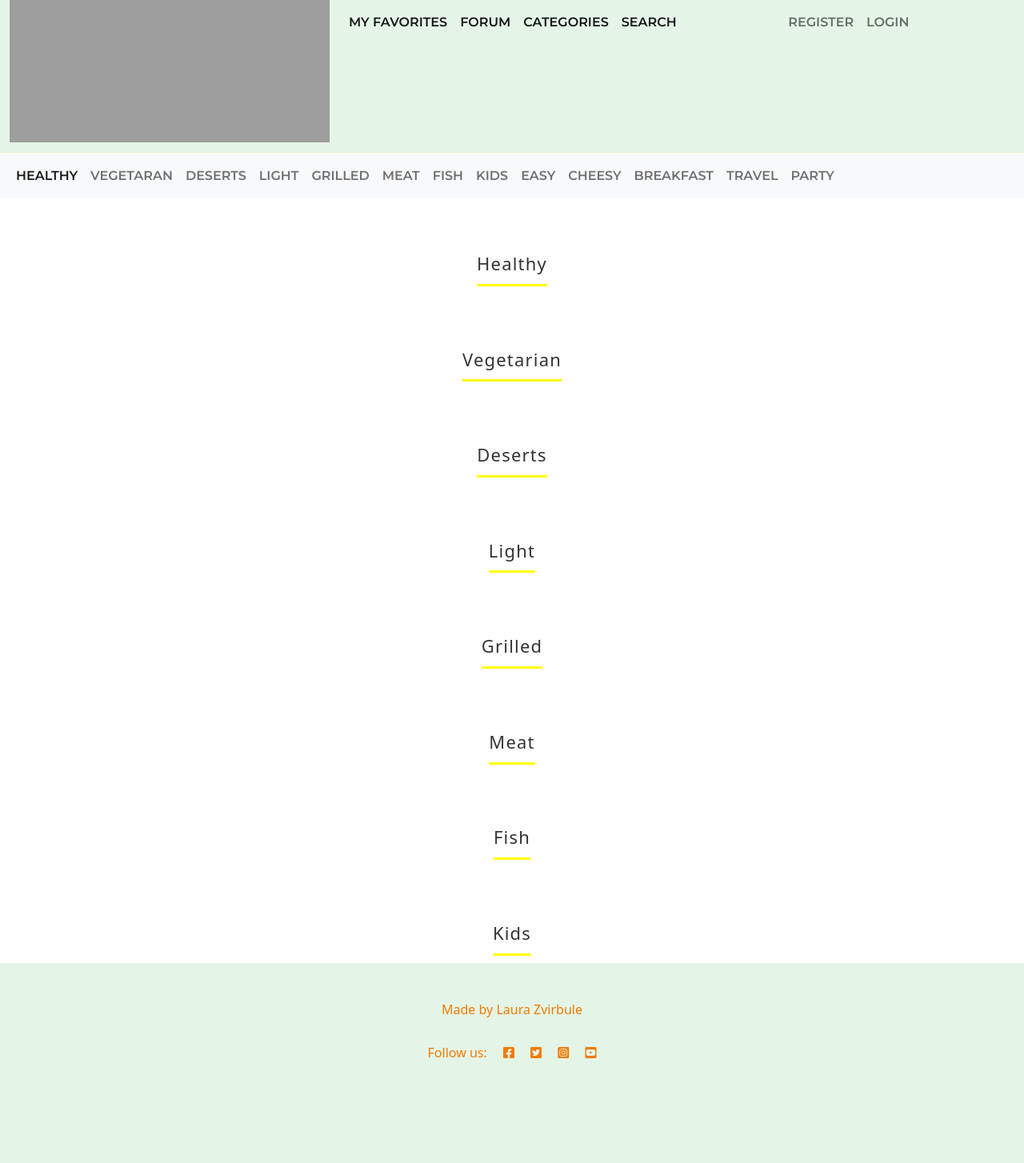
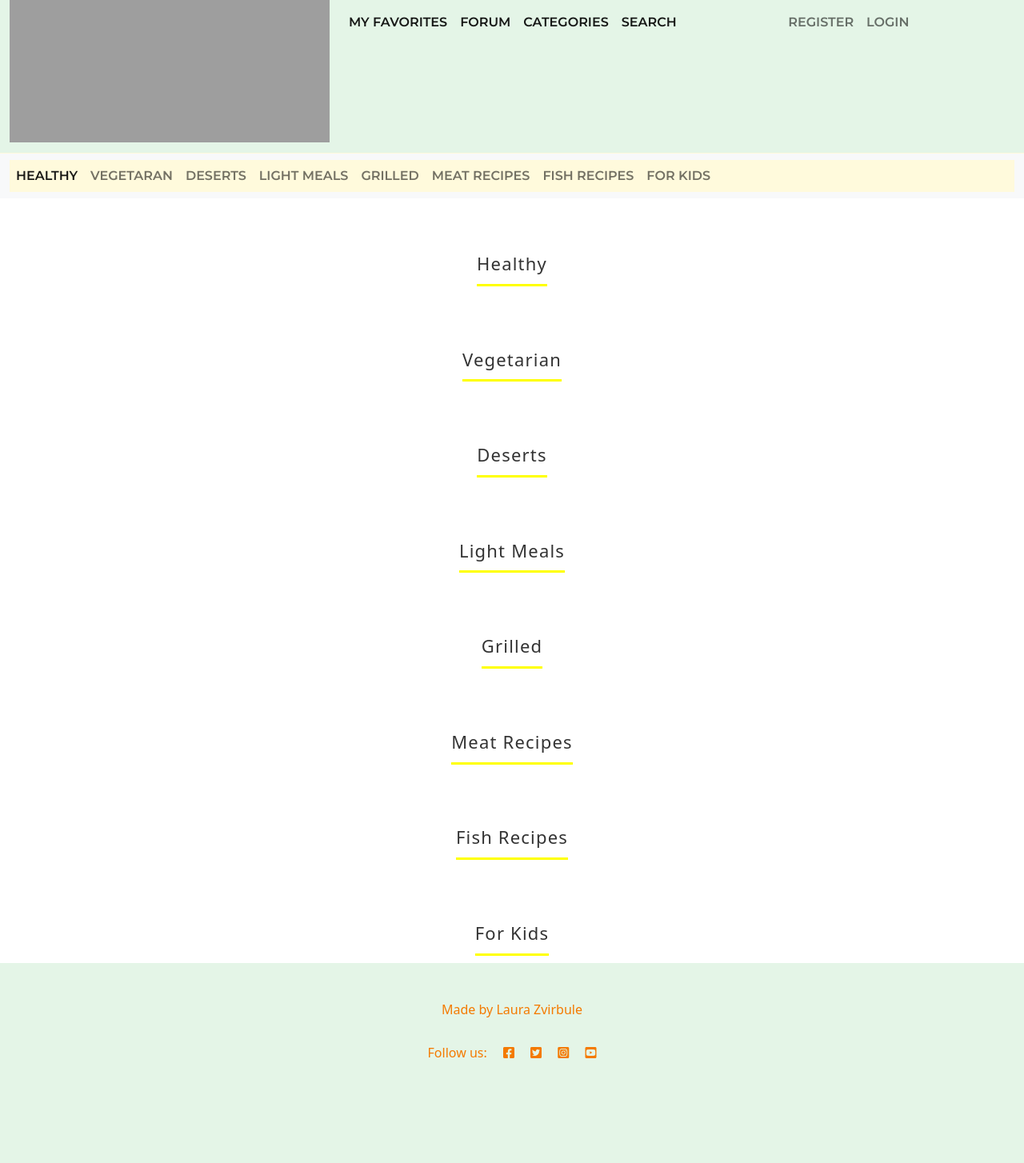
Before and after one commit to lauraz-15/juicy-recipes, a Django app: page /categories/ in a window 1280 px wide. Shown: the part 135-1589 px from the top of the page at 80% size. Run offline with Django 3.2, Linux system fonts and the light colour scheme; data that the repository does not hold is empty; some libraries are stand-ins or nearby versions; grey boxes are pictures that could not be loaded.

Commit message:
Remove extra items from categories nav-bar

```diff
--- a/static/css/style.css
+++ b/static/css/style.css
@@ -228,3 +228,10 @@ textarea {
     width: 50%;
     margin: 10% auto;
 }
+
+/* ----- CATEGORIES ------ */
+
+.categories-navbar {
+    background-color: #fffadc;
+    text-align: center;
+}
--- a/templates/base.html
+++ b/templates/base.html
@@ -33,7 +33,7 @@
                 <span class="navbar-toggler-icon"></span>
             </button>
             <div class="collapse navbar-collapse" id="navbarText">
-                <ul class="navbar-nav me-auto mb-2 mb-lg-0">
+                <ul class="navbar-nav me-auto mb-2 mb-lg-0 nav justify-content-center">
                     <li class="nav-item">
                         <a class="nav-link active" aria-current="page" href="{% url 'my_favorites' %}">My Favorites</a>
                     </li>
@@ -85,9 +85,6 @@
 
 
     <script>
-
-
-
         setTimeout(function () {
             let messages = document.getElementById('msg');
             let alert = new bootstrap.Alert(messages);
@@ -99,18 +96,10 @@
     function searchBtnClicked() {
     let searchBtn = document.getElementById('search-btn')
     searchBtn.addEventListener("click", ()=> {
-
-            sendAPIcall();
+            // sendAPIcall();
             dipsplayResults(searchData)
         })
 }
-
-
-
-
-
-
-
 
 async function sendAPIcall() {
 
@@ -127,9 +116,6 @@ async function sendAPIcall() {
         console.log(`Search value is: ${searchvalue}`)
         console.log(searchData.hits)
     }
-
-
-
 
     function dipsplayResults(searchData) {
         searchData.hits.map(recipe=> {
--- a/templates/categories.html
+++ b/templates/categories.html
@@ -7,8 +7,8 @@
     <button class="navbar-toggler" type="button" data-bs-toggle="collapse" data-bs-target="#navbarTogglerDemo02" aria-controls="navbarTogglerDemo02" aria-expanded="false" aria-label="Toggle navigation">
       <span class="navbar-toggler-icon"></span>
     </button> -->
-    <div class="collapse navbar-collapse" id="navbarTogglerDemo02">
-      <ul class="navbar-nav me-auto mb-2 mb-lg-0">
+    <div class="collapse navbar-collapse categories-navbar center" id="navbarTogglerDemo02">
+      <ul class="navbar-nav me-auto mb-2 mb-lg-0 justify-content-center">
         <li class="nav-item">
           <a class="nav-link active" aria-current="page" href="#">Healthy</a>
         </li>
@@ -19,21 +19,21 @@
           <a class="nav-link" aria-current="page" href="#">Deserts</a>
         </li>
         <li class="nav-item">
-          <a class="nav-link" aria-current="page" href="#">Light</a>
+          <a class="nav-link" aria-current="page" href="#">Light Meals</a>
         </li>
         <li class="nav-item">
           <a class="nav-link" aria-current="page" href="#">Grilled</a>
         </li>
         <li class="nav-item">
-          <a class="nav-link" aria-current="page" href="#">Meat</a>
+          <a class="nav-link" aria-current="page" href="#">Meat Recipes</a>
         </li>
         <li class="nav-item">
-          <a class="nav-link" aria-current="page" href="#">Fish</a>
+          <a class="nav-link" aria-current="page" href="#">Fish Recipes</a>
         </li>
         <li class="nav-item">
-          <a class="nav-link" aria-current="page" href="#">Kids</a>
+          <a class="nav-link" aria-current="page" href="#">For Kids</a>
         </li>
-        <li class="nav-item">
+        <!-- <li class="nav-item">
           <a class="nav-link" aria-current="page" href="#">Easy</a>
         </li>
         <li class="nav-item">
@@ -47,7 +47,7 @@
         </li>
         <li class="nav-item">
           <a class="nav-link" aria-current="page" href="#">Party</a>
-        </li>
+        </li> -->
 
     </div>
   </div>
@@ -98,7 +98,7 @@
  <!-- Light -->
  <div class="container-fluid container">
   <h2 class="title-block">
-    <span class="title-text">Light</span>
+    <span class="title-text">Light Meals</span>
 </h2>
     <div class="row">
       <div class="col-12 mt-3 left">
@@ -126,7 +126,7 @@
  <!-- Meat -->
  <div class="container-fluid container">
   <h2 class="title-block">
-    <span class="title-text">Meat</span>
+    <span class="title-text">Meat Recipes</span>
 </h2>
     <div class="row">
       <div class="col-12 mt-3 left">
@@ -140,7 +140,7 @@
  <!-- Fish -->
  <div class="container-fluid container">
   <h2 class="title-block">
-    <span class="title-text">Fish</span>
+    <span class="title-text">Fish Recipes</span>
 </h2>
     <div class="row">
       <div class="col-12 mt-3 left">
@@ -154,7 +154,7 @@
  <!-- Kids -->
  <div class="container-fluid container">
   <h2 class="title-block">
-    <span class="title-text">Kids</span>
+    <span class="title-text">For Kids</span>
 </h2>
     <div class="row">
       <div class="col-12 mt-3 left">
```
